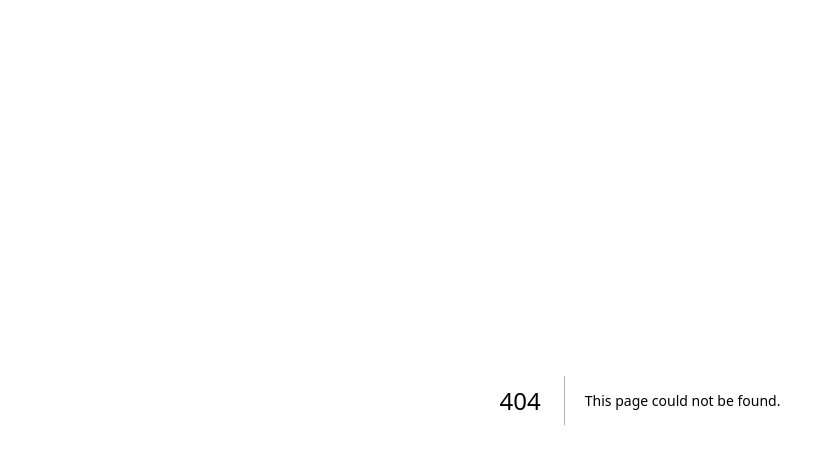
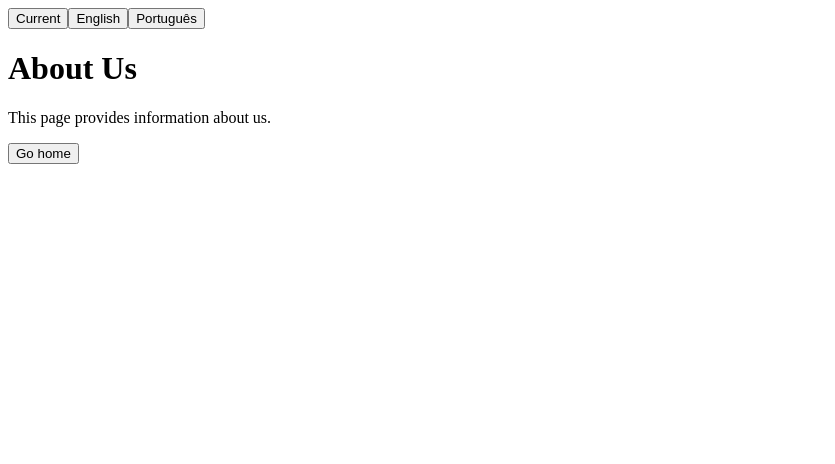
Before and after one commit to YaGRRusso/yagrrusso.github.io, a Next.js app: page /en/about in a window 1280 px wide. Before the commit this address had no page. Shown: the top 464 px of the page, without its empty margins (0-835 px from the left). Built offline with nearby package versions, Linux system fonts and the light colour scheme.

Commit message:
chore: navigation

```diff
--- a/messages/en.json
+++ b/messages/en.json
@@ -2,5 +2,9 @@
   "HomePage": {
     "title": "Welcome!",
     "description": "This is a static site with i18n."
+  },
+  "AboutPage": {
+    "title": "About Us",
+    "description": "This page provides information about us."
   }
 }
--- a/messages/pt.json
+++ b/messages/pt.json
@@ -2,5 +2,9 @@
   "HomePage": {
     "title": "Bem-vindo!",
     "description": "Este é um site estático com i18n."
+  },
+  "AboutPage": {
+    "title": "Sobre nós",
+    "description": "Esta página fornece informações sobre nós."
   }
 }
--- /dev/null
+++ b/src/app/[locale]/about/page-client.tsx
@@ -0,0 +1,22 @@
+"use client";
+
+import { useTranslations } from "next-intl";
+import { redirect } from "@/i18n/navigation";
+
+type Props = {
+  locale: string;
+};
+
+export function ClientPage({ locale }: Props) {
+  const t = useTranslations("AboutPage");
+
+  return (
+    <div>
+      <h1>{t("title")}</h1>
+      <p>{t("description")}</p>
+      <button onClick={() => redirect({ href: "/", locale })} type="button">
+        Go home
+      </button>
+    </div>
+  );
+}
--- /dev/null
+++ b/src/app/[locale]/about/page.tsx
@@ -0,0 +1,19 @@
+import { setRequestLocale } from "next-intl/server";
+import { use } from "react";
+import { routing } from "@/i18n/routing";
+import { ClientPage } from "./page-client";
+
+export function generateStaticParams() {
+  return routing.locales.map((locale) => ({ locale }));
+}
+
+type Props = {
+  params: Promise<{ locale: string }>;
+};
+
+export default function Page({ params }: Props) {
+  const { locale } = use(params);
+  setRequestLocale(locale);
+
+  return <ClientPage locale={locale} />;
+}
--- /dev/null
+++ b/src/app/[locale]/layout-client.tsx
@@ -0,0 +1,25 @@
+"use client";
+
+import { redirect, usePathname } from "@/i18n/navigation";
+
+type Props = {
+  locale: string;
+};
+
+export function ClientRootLayout({ locale }: Props) {
+  const pathname = usePathname();
+
+  return (
+    <header>
+      <button onClick={() => console.log(locale, pathname)} type="button">
+        Current
+      </button>
+      <button onClick={() => redirect({ href: pathname, locale: "en" })} type="button">
+        English
+      </button>
+      <button onClick={() => redirect({ href: pathname, locale: "pt" })} type="button">
+        Português
+      </button>
+    </header>
+  );
+}
--- a/src/app/[locale]/layout.tsx
+++ b/src/app/[locale]/layout.tsx
@@ -3,6 +3,7 @@ import { hasLocale, NextIntlClientProvider } from "next-intl";
 import { setRequestLocale } from "next-intl/server";
 import type { ReactNode } from "react";
 import { routing } from "@/i18n/routing";
+import { ClientRootLayout } from "./layout-client";
 
 type Props = {
   children: ReactNode;
@@ -21,7 +22,10 @@ export default async function RootLayout({ children, params }: Props) {
   return (
     <html lang={locale ?? routing.defaultLocale}>
       <body>
-        <NextIntlClientProvider>{children}</NextIntlClientProvider>
+        <NextIntlClientProvider>
+          <ClientRootLayout locale={locale} />
+          {children}
+        </NextIntlClientProvider>
       </body>
     </html>
   );
--- /dev/null
+++ b/src/app/[locale]/page-client.tsx
@@ -0,0 +1,22 @@
+"use client";
+
+import { useTranslations } from "next-intl";
+import { Link } from "@/i18n/navigation";
+
+type Props = {
+  locale: string;
+};
+
+export function ClientPage({ locale }: Props) {
+  const t = useTranslations("HomePage");
+
+  return (
+    <div>
+      <h1>{t("title")}</h1>
+      <p>{t("description")}</p>
+      <Link href="/about" locale={locale}>
+        About Us
+      </Link>
+    </div>
+  );
+}
--- a/src/app/[locale]/page.tsx
+++ b/src/app/[locale]/page.tsx
@@ -1,7 +1,7 @@
-import { useTranslations } from "next-intl";
 import { setRequestLocale } from "next-intl/server";
 import { use } from "react";
 import { routing } from "@/i18n/routing";
+import { ClientPage } from "./page-client";
 
 export function generateStaticParams() {
   return routing.locales.map((locale) => ({ locale }));
@@ -15,7 +15,5 @@ export default function Page({ params }: Props) {
   const { locale } = use(params);
   setRequestLocale(locale);
 
-  const t = useTranslations("HomePage");
-
-  return <div>{t("title")}</div>;
+  return <ClientPage locale={locale} />;
 }
```
